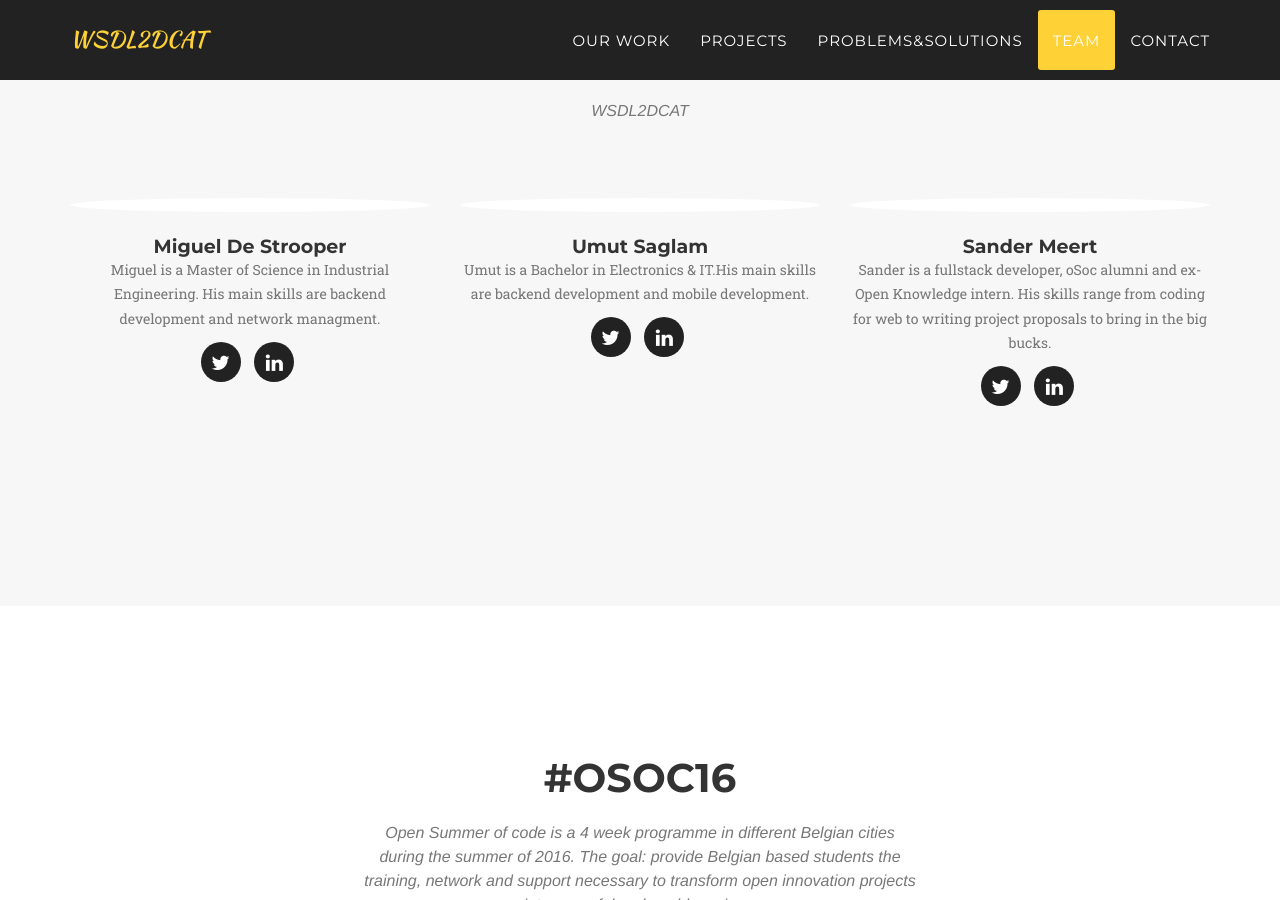
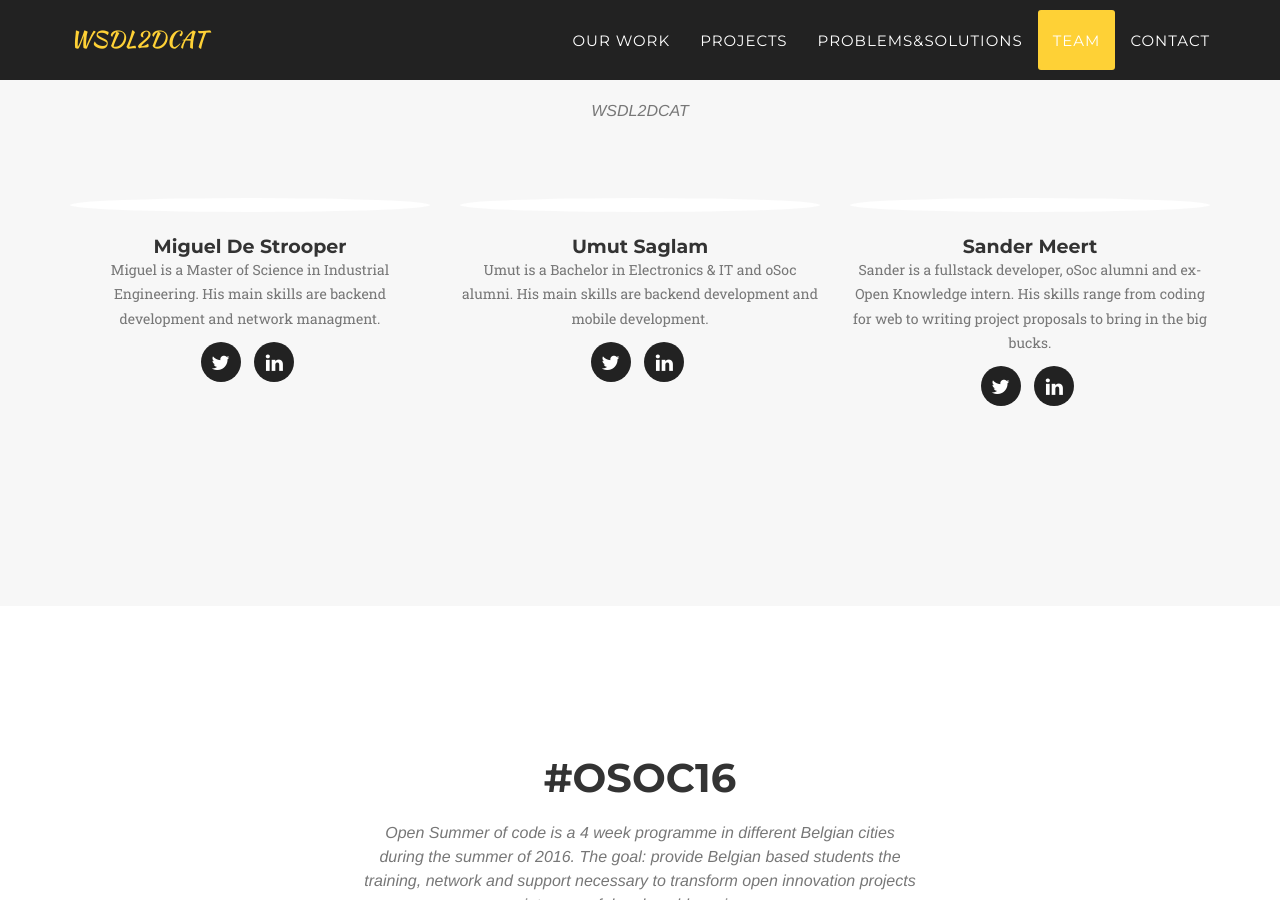
Before and after one commit to osoc16/webinterface-fedict, a Jekyll site: the page built from _posts/2014-07-14-project-2.markdown, in a window 1280 px wide and 900 px high, scrolled down 4503 px. Built offline with Jekyll 4.4.1, drawn with Linux system fonts in a browser that asks for light colours; some web fonts are replaced.

Commit message:
Fixed missing spaces

```diff
--- a/_config.yml
+++ b/_config.yml
@@ -20,7 +20,7 @@
 
 - name: Umut Saglam
   pic: UmutGIF.gif
-  position: Umut is a Bachelor in Electronics & IT.His main skills are backend development and mobile development.
+  position: Umut is a Bachelor in Electronics & IT and oSoc alumni. His main skills are backend development and mobile development.
   social:
     - title: twitter
       url: https://twitter.com/umutsaglam1994
--- a/_posts/2014-07-14-project-2.markdown
+++ b/_posts/2014-07-14-project-2.markdown
@@ -10,5 +10,5 @@
 project-date: Juli 2016
 cont: Home page webinterface
 category: Web interface
-description: This is a screenshot of the web interface. In purple you have the search field where you can search between catalog, dataset and distribution. In red you have the details of the result and with the helpbutton you can start the tutorial. This link brings you to our web interface http://wsdl2dcat.be/.
+description: This is a screenshot of the web interface. In purple you have the search field where you can search between catalog, dataset and distribution. In red you have the details of the result and with the help button you can start the tutorial. This link brings you to our web interface http://wsdl2dcat.be/.
 ---
```
